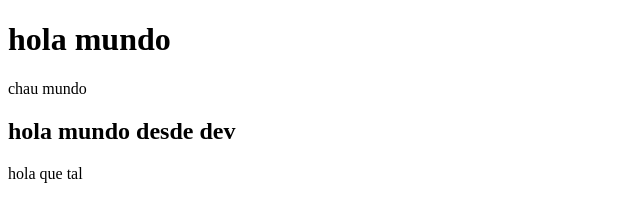
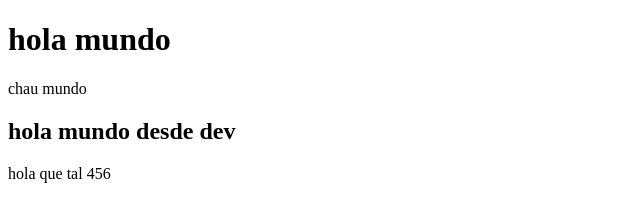
Before and after one commit to FarisTheRedMage/git-inicial, a plain HTML site: page index.html in a window 1280 px wide. Shown: the full height of the page, 0-640 px from the left. Drawn offline with Linux system fonts and the light colour scheme.

Commit message:
agregue 456

```diff
--- a/index.html
+++ b/index.html
@@ -16,7 +16,7 @@
     <h2>hola mundo desde dev</h2>
 
     <nav>
-        hola que tal
+        hola que tal 456
     </nav>
 
 </body>
```
